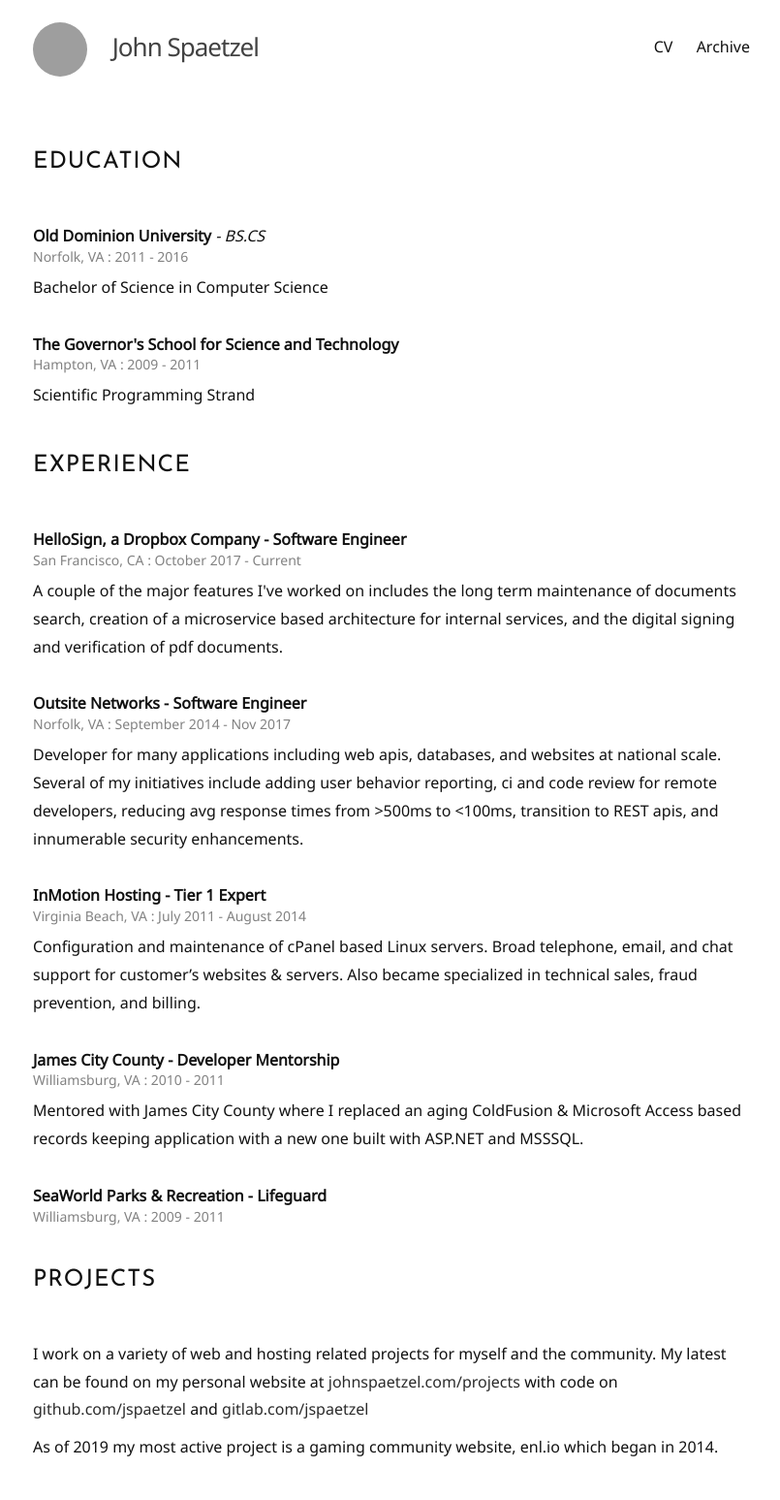
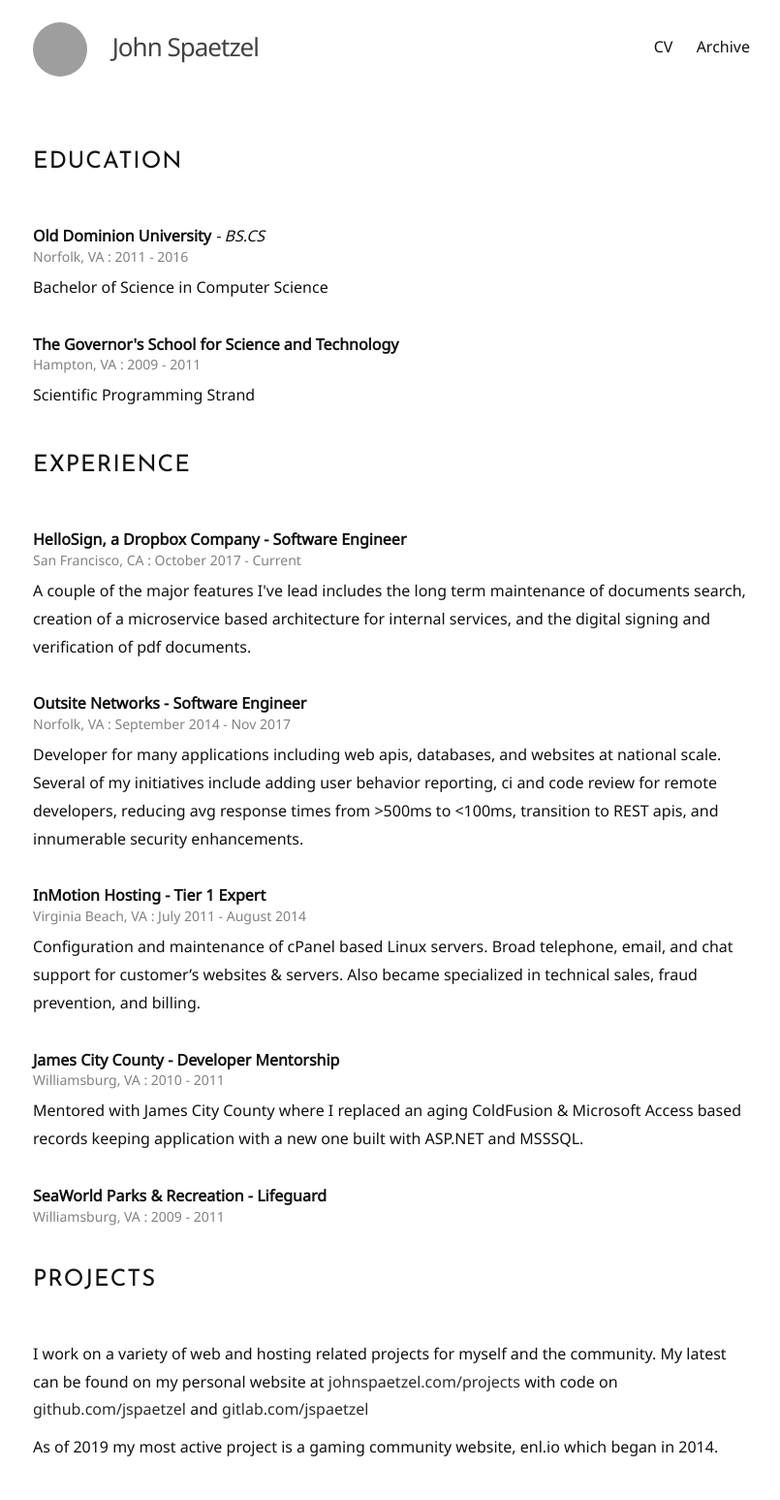
Before and after one commit to jspaetzel/meh.dev, a Jekyll site: the page built from cv.html, in a window 1280 px wide. Shown: the whole page at 97% size, without its empty margins (236-1041 px from the left). Built offline with Jekyll 4.4.1, drawn with Linux system fonts in a browser that asks for light colours; nearby versions of some CDN libraries; grey boxes are pictures that could not be loaded.

Commit message:
rephrase cv

```diff
--- a/cv.html
+++ b/cv.html
@@ -33,7 +33,7 @@
         <span class="cv-meta">San Francisco, CA  :  October 2017 - Current</span>
     </p>
     <p>
-        A couple of the  major features I've worked on includes the long term maintenance of documents search, creation of a microservice based architecture for internal services, and the digital signing and verification of pdf documents.
+        A couple of the  major features I've lead includes the long term maintenance of documents search, creation of a microservice based architecture for internal services, and the digital signing and verification of pdf documents.
     </p>
 </div>
 <div class="cv-item">
```
